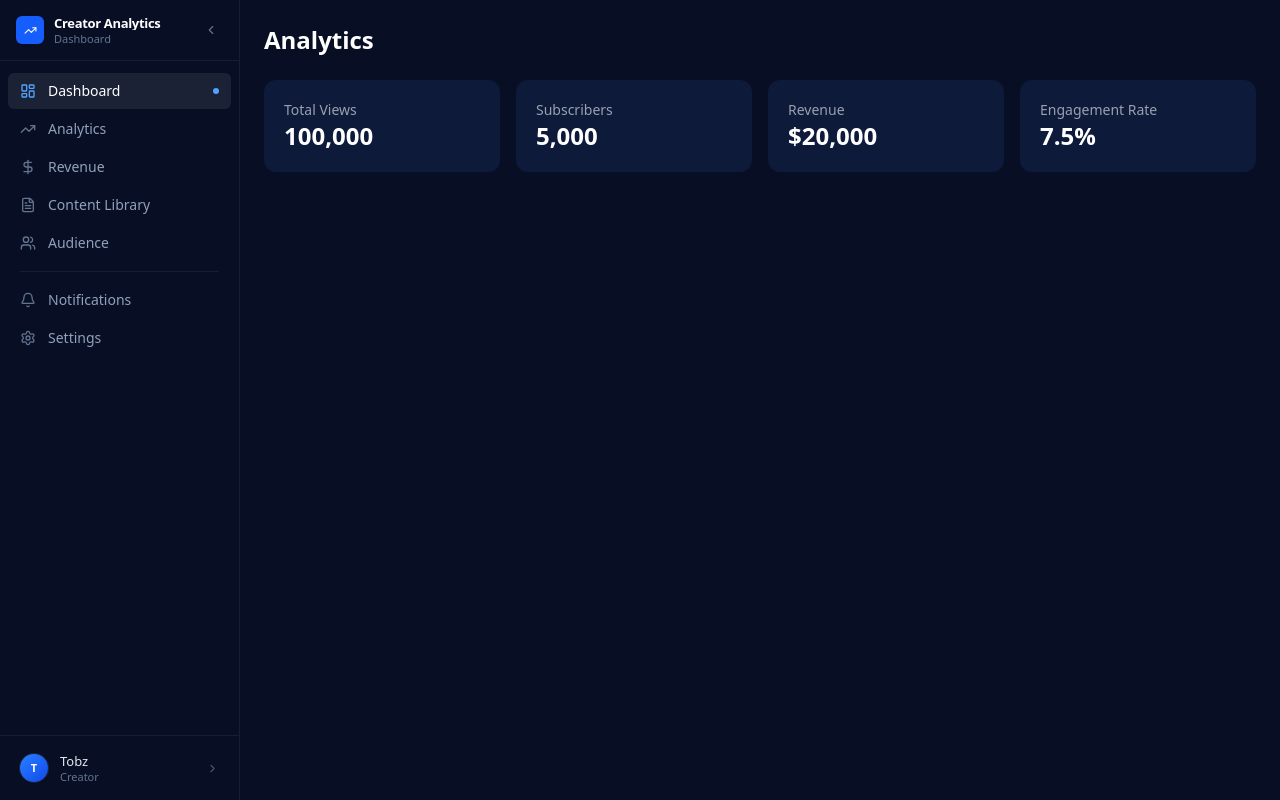
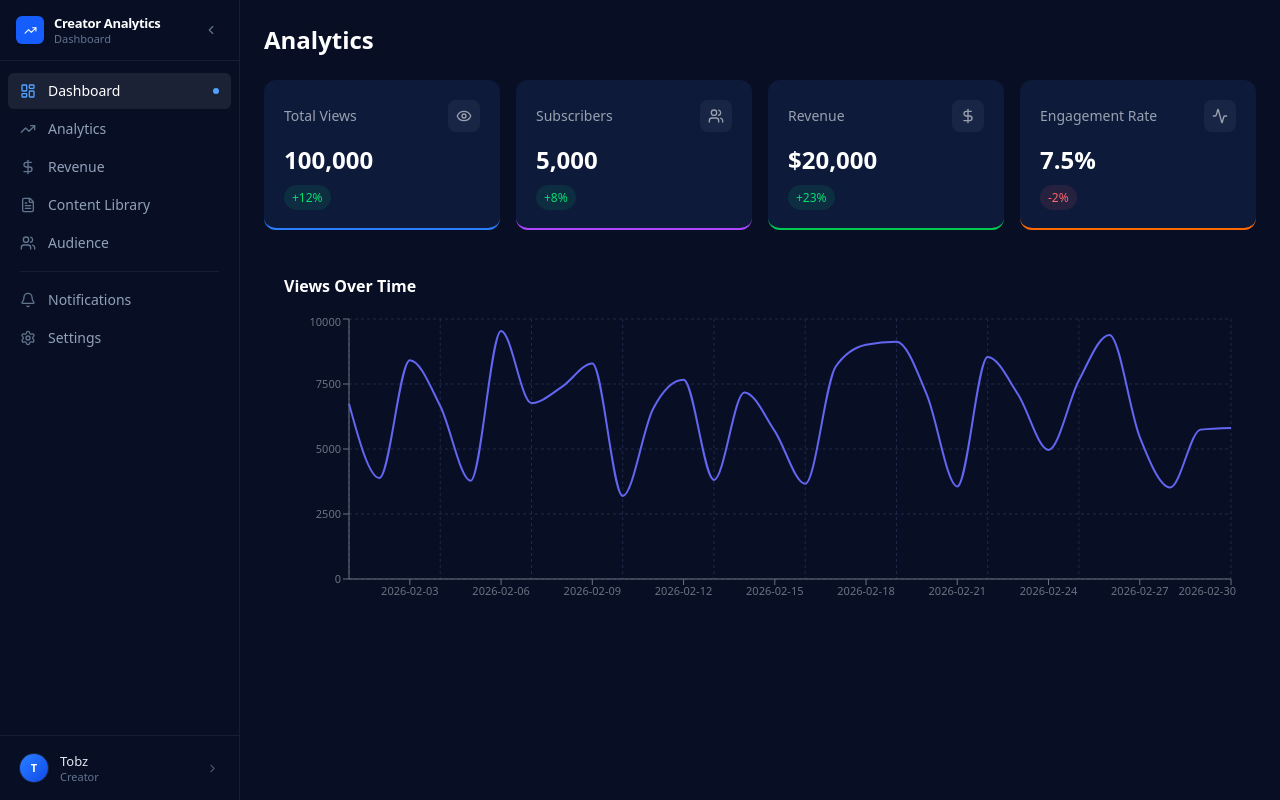
Before and after one commit to Tobi-Oyedele/creator-analytics-dashboard, a Next.js app: page /dashboard in a window 1280 px wide. Built offline with nearby package versions, Linux system fonts and the light colour scheme.

Commit message:
feat: upgrade KPI cards with icons, trend indicators and accent borders

```diff
--- a/app/dashboard/page.tsx
+++ b/app/dashboard/page.tsx
@@ -1,9 +1,15 @@
 "use client";
+import ViewsLineChart from "@/components/charts/ViewsLineChart";
 import { useState, useEffect } from "react";
+import { Eye, Users, DollarSign, Activity, LucideIcon } from "lucide-react";
 
 interface CardData {
   label: string;
   value: string;
+  trend: string;
+  trendUp: boolean;
+  color: string;
+  icon: LucideIcon;
 }
 
 export default function DashboardPage() {
@@ -14,10 +20,38 @@ export default function DashboardPage() {
       .then((res) => res.json())
       .then((json) => {
         const formattedCards: CardData[] = [
-          { label: "Total Views", value: json.totalViews.toLocaleString() },
-          { label: "Subscribers", value: json.subscribers.toLocaleString() },
-          { label: "Revenue", value: `$${json.revenue.toLocaleString()}` },
-          { label: "Engagement Rate", value: `${json.engagementRate}%` },
+          {
+            label: "Total Views",
+            value: json.totalViews.toLocaleString(),
+            trend: "+12%",
+            trendUp: true,
+            color: "border-blue-500",
+            icon: Eye,
+          },
+          {
+            label: "Subscribers",
+            value: json.subscribers.toLocaleString(),
+            trend: "+8%",
+            trendUp: true,
+            color: "border-purple-500",
+            icon: Users,
+          },
+          {
+            label: "Revenue",
+            value: `$${json.revenue.toLocaleString()}`,
+            trend: "+23%",
+            trendUp: true,
+            color: "border-green-500",
+            icon: DollarSign,
+          },
+          {
+            label: "Engagement Rate",
+            value: `${json.engagementRate}%`,
+            trend: "-2%",
+            trendUp: false,
+            color: "border-orange-500",
+            icon: Activity,
+          },
         ];
 
         setCards(formattedCards);
@@ -28,12 +62,35 @@ export default function DashboardPage() {
     <div className="p-6">
       <h1 className="text-2xl font-bold text-white mb-6">Analytics</h1>
       <div className="grid grid-cols-4 gap-4">
-        {cards.map((card) => (
-          <div key={card.label} className="bg-midnight rounded-xl p-5">
-            <p className="text-gray-400 text-sm">{card.label}</p>
-            <p className="text-white text-2xl font-bold">{card.value}</p>
-          </div>
-        ))}
+        {cards.map((card) => {
+          const Icon = card.icon;
+          return (
+            <div
+              key={card.label}
+              className={`bg-midnight rounded-xl p-5 border-b-2 cursor-pointer ${card.color}`}
+            >
+              <div className="flex items-center justify-between mb-3">
+                <p className="text-gray-400 text-sm">{card.label}</p>
+                <div className="bg-white/5 p-2 rounded-lg">
+                  <Icon size={16} className="text-gray-400" />
+                </div>
+              </div>
+              <p className="text-white text-2xl font-bold mb-2">{card.value}</p>
+              <span
+                className={`text-xs font-medium px-2 py-1 rounded-full ${
+                  card.trendUp
+                    ? "text-green-400 bg-green-400/10"
+                    : "text-red-400 bg-red-400/10"
+                }`}
+              >
+                {card.trend}
+              </span>
+            </div>
+          );
+        })}
+      </div>
+      <div className="mt-6">
+        <ViewsLineChart />
       </div>
     </div>
   );
--- /dev/null
+++ b/components/charts/ViewsLineChart.tsx
@@ -0,0 +1,47 @@
+"use client";
+import { useState, useEffect } from "react";
+import {
+  LineChart,
+  Line,
+  XAxis,
+  YAxis,
+  CartesianGrid,
+  Tooltip,
+  ResponsiveContainer,
+} from "recharts";
+
+interface ViewsData {
+  date: string;
+  views: number;
+}
+
+export default function ViewsLineChart() {
+  const [data, setData] = useState<ViewsData[]>([]);
+
+  useEffect(() => {
+    fetch("/api/dashboard/chart-data")
+      .then((res) => res.json())
+      .then((json) => setData(json));
+  }, []);
+
+  return (
+    <div className="bg-abyss rounded-xl p-5">
+      <h2 className="text-white font-semibold mb-4">Views Over Time</h2>
+      <ResponsiveContainer width="100%" height={300}>
+        <LineChart data={data}>
+          <CartesianGrid strokeDasharray="3 3" stroke="#1e2a4a" />
+          <XAxis dataKey="date" stroke="#6b7280" tick={{ fontSize: 11 }} />
+          <YAxis stroke="#6b7280" tick={{ fontSize: 11 }} />
+          <Tooltip />
+          <Line
+            type="monotone"
+            dataKey="views"
+            stroke="#6366f1"
+            strokeWidth={2}
+            dot={false}
+          />
+        </LineChart>
+      </ResponsiveContainer>
+    </div>
+  );
+}
```
